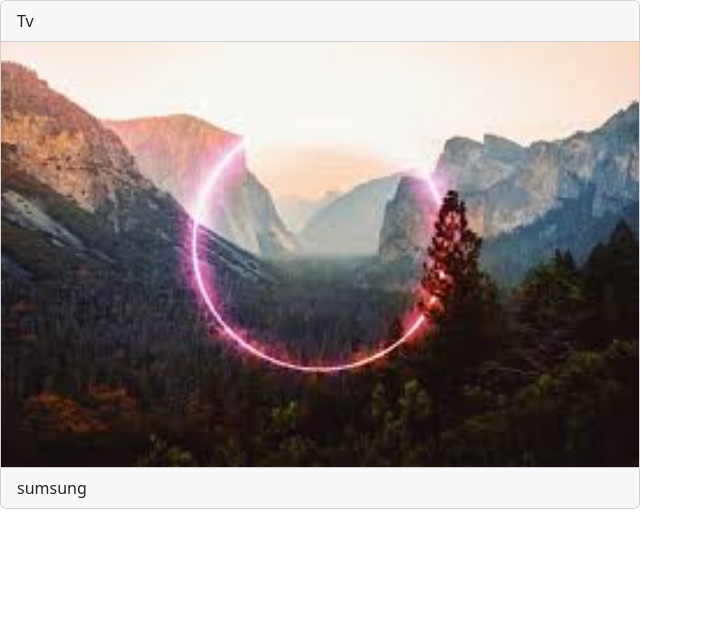
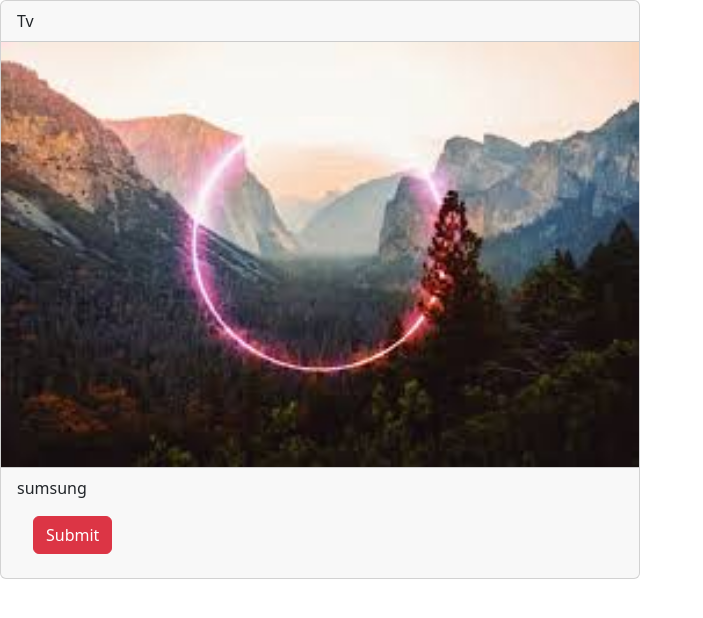
Before and after one commit to juhibhagat/javaScript-practice-6, a website: page public/object.html in a window 1280 px wide. Shown: the whole page, without its empty margins (0-703 px from the left). Drawn offline with nearby package versions, Linux system fonts and the light colour scheme.

Commit message:
added button

```diff
--- a/public/object.html
+++ b/public/object.html
@@ -26,8 +26,10 @@
                         </div>
 
                         <div class="card-footer">
-                            ${product.brand}
+                            ${product.brand}<br>
+                            <button class="btn btn-danger m-3">Submit</button>
                         </div>
+
                  `
 
                         document.querySelector("body").appendChild(div);
```
